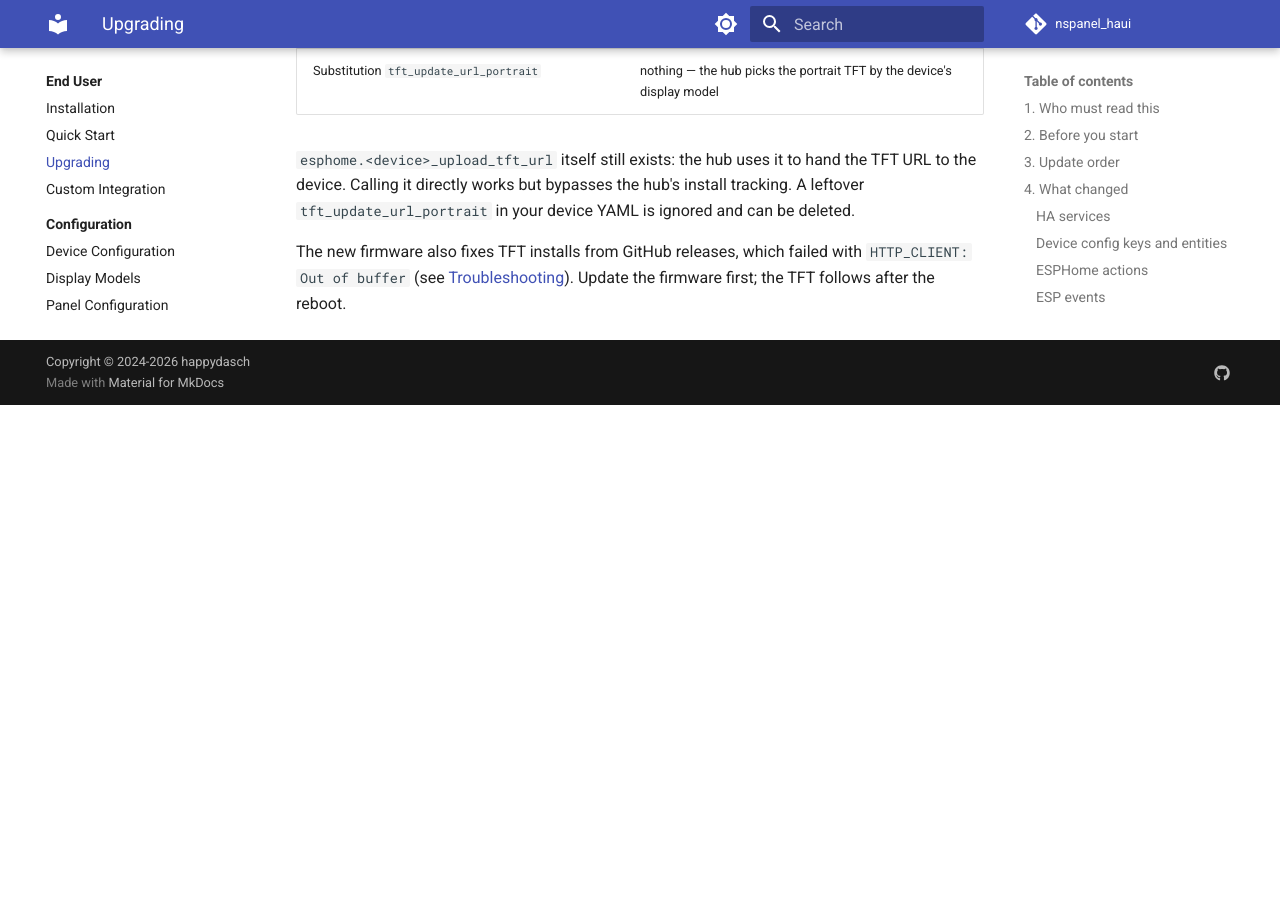
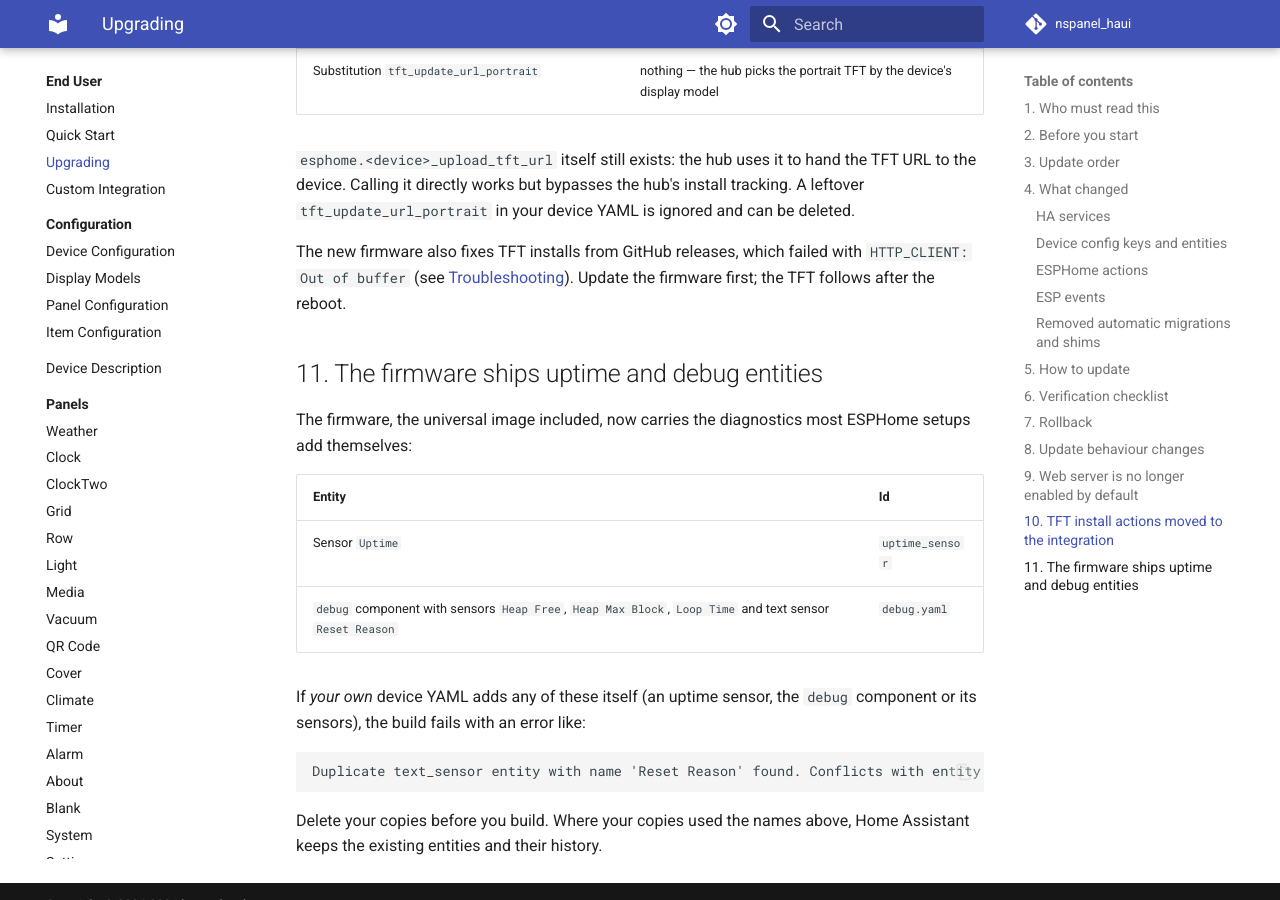
Before and after one commit to happydasch/nspanel_haui, an MkDocs documentation site: the page built from docs/upgrading.md, in a window 1280 px wide and 900 px high, scrolled down 7373 px. Built offline with MkDocs 1.6.1 and Material for MkDocs 9.7.7, drawn with Linux system fonts in a browser that asks for light colours; comment, search, counter and statistics services are not loaded; before the commit the page ends 7778 px from its top, so only the background shows below that.

Commit message:
feat: add uptime and debug diagnostics to firmware and update documentation

````diff
--- a/docs/esphome.md
+++ b/docs/esphome.md
@@ -545,7 +545,14 @@
 - TFT Version: Version of the TFT file (read from the display)
 - Client Status: `online` / `offline`, the hub connection state
 - WIFI Info: IP, SSID, BSSID and RSSI
-- Reset Reason: reason of the last reset (only with `esphome/nspanel_haui_dev.yaml` / `debug.yaml`)
+- Uptime: seconds since the last boot
+- Heap Free, Heap Max Block and Loop Time: free heap, largest free heap block
+  and main loop time, every 30 s (`debug.yaml`)
+- Reset Reason: reason of the last reset (`debug.yaml`)
+
+Your own device YAML must not add these entities a second time: ESPHome fails
+with `Duplicate … entity with name '…'` (see
+[Upgrading → Shipped diagnostics](upgrading.md#11-the-firmware-ships-uptime-and-debug-entities)).
 
 ### Exposed sensors (curated set)
 
@@ -563,6 +570,8 @@
 | `text_sensor.nspanel_kitchen_client_status` | `online` / `offline`, the hub connection state |
 | `sensor.nspanel_kitchen_brightness` | Current display brightness (the last value the hub set, 0–100) |
 | `sensor.nspanel_kitchen_temperature` | Internal panel temperature (NTC, °C) |
+| `sensor.nspanel_kitchen_uptime` | Seconds since the last boot |
+| `sensor.nspanel_kitchen_heap_free` / `..._heap_max_block` / `..._loop_time` / `..._reset_reason` | Debug diagnostics (`debug.yaml`) |
 
 The temperature chain uses two further sensors (`adc`, `resistance`) that are
 `disabled_by_default: true` — only the final `temperature` sensor is enabled.
--- a/docs/upgrading.md
+++ b/docs/upgrading.md
@@ -284,3 +284,23 @@
 with `HTTP_CLIENT: Out of buffer` (see
 [Troubleshooting](troubleshooting.md#firmware-updates-work-tft-installs-stay-installing-and-then-time-out)).
 Update the firmware first; the TFT follows after the reboot.
+
+## 11. The firmware ships uptime and debug entities
+
+The firmware, the universal image included, now carries the diagnostics most
+ESPHome setups add themselves:
+
+| Entity | Id |
+|--------|----|
+| Sensor `Uptime` | `uptime_sensor` |
+| `debug` component with sensors `Heap Free`, `Heap Max Block`, `Loop Time` and text sensor `Reset Reason` | `debug.yaml` |
+
+If *your own* device YAML adds any of these itself (an uptime sensor, the
+`debug` component or its sensors), the build fails with an error like:
+
+```text
+Duplicate text_sensor entity with name 'Reset Reason' found. Conflicts with entity 'Reset Reason' (id: ) from component 'text_sensor.debug'.
+```
+
+Delete your copies before you build. Where your copies used the names above,
+Home Assistant keeps the existing entities and their history.
````
Also changed, not shown: CHANGELOG.md (+10 -0 lines), 5 other files.
